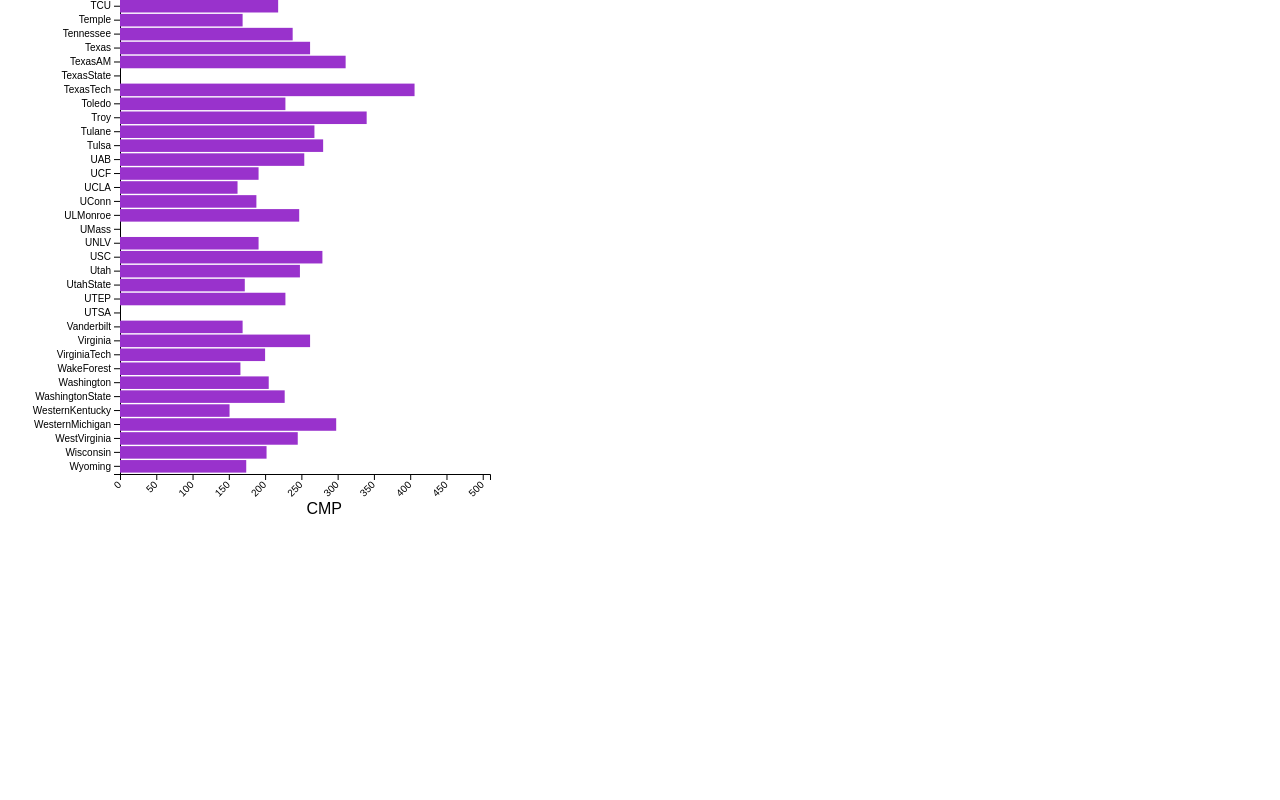
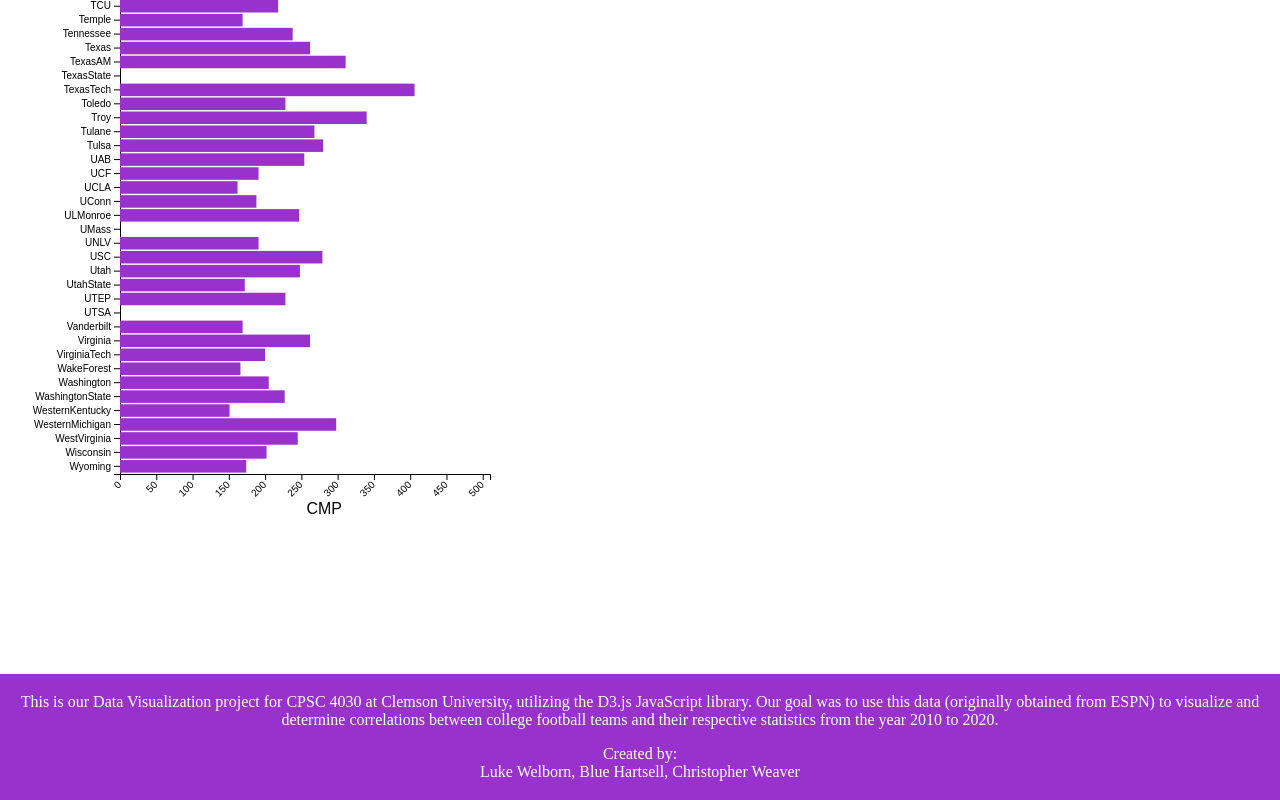
Before and after one commit to ryan-weaverr/CPSC-4030-Project, a plain HTML site: page index.html in a window 1280 px wide. Shown: the part 1483-2283 px from the top of the page. Before the commit the page ends 2157 px from the top, so only its background shows below. Drawn offline with nearby package versions, Linux system fonts and the light colour scheme.

Commit message:
footer update

```diff
--- a/app.css
+++ b/app.css
@@ -6,6 +6,13 @@
     font-family: Arial;
     color: white;
 }
+
+footer {
+    text-align: center;
+    padding: 3px;
+    background-color: darkorchid;
+    color: white;
+  }
 
 h3
 {
--- a/index.html
+++ b/index.html
@@ -136,4 +136,14 @@
       <script src="conScript.js"></script>
     </div>
   </body>
+  <footer>
+    <p>This is our Data Visualization project for CPSC 4030 at Clemson University, utilizing the D3.js JavaScript library.
+      Our goal was to use this data (originally obtained from ESPN) to visualize and determine correlations between college
+      football teams and their respective statistics from the year 2010 to 2020.
+    <br>
+    <p>Created by: <br>Luke Welborn, Blue Hartsell, Christopher Weaver
+    </p>
+
+  </p>
+  </footer>
 </html>
```
